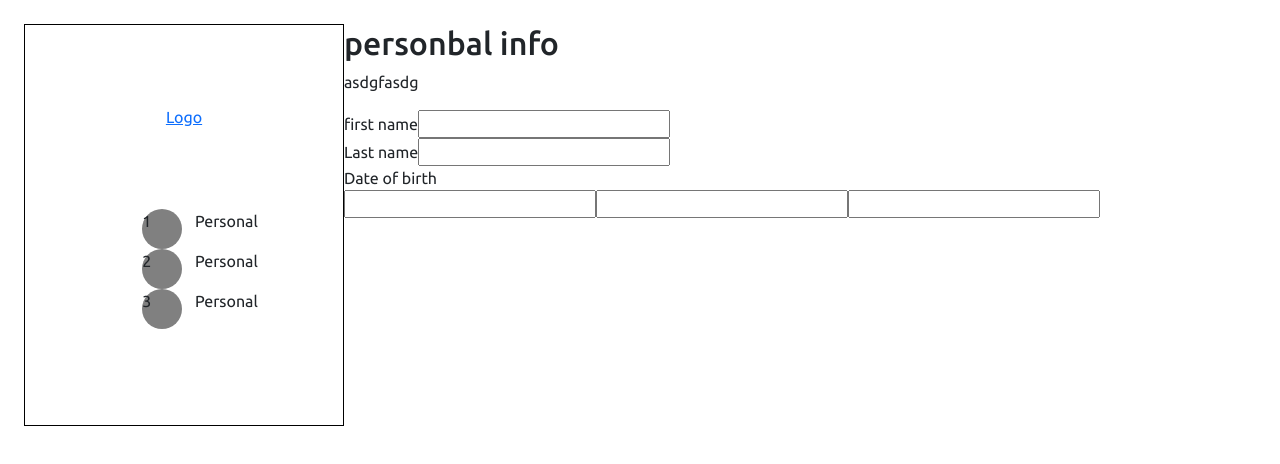
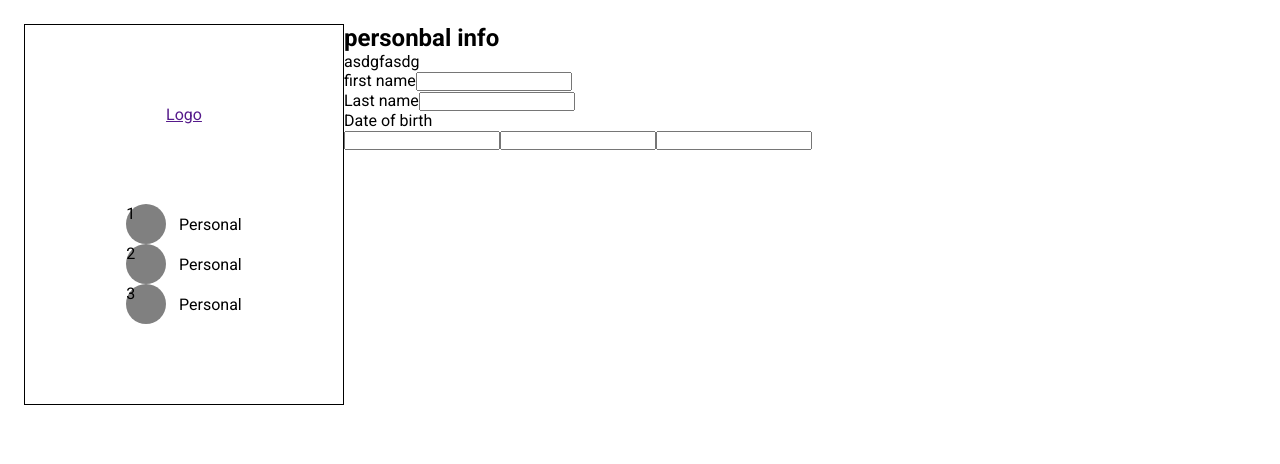
Before and after one commit to 5kydriven/alumni-tracker-system, a Vue app: page /test in a window 1280 px wide. Shown: the top 464 px of the page. Built offline with nearby package versions, Linux system fonts and the light colour scheme.

Commit message:
added roboto font link

```diff
--- a/index.html
+++ b/index.html
@@ -4,18 +4,15 @@
     <meta charset="UTF-8" />
     <link rel="icon" href="/favicon.ico" />
     <meta name="viewport" content="width=device-width, initial-scale=1.0" />
-    <link rel="preconnect" href="https://fonts.googleapis.com" />
-    <link rel="preconnect" href="https://fonts.gstatic.com" crossorigin />
-    <link
-      href="https://fonts.googleapis.com/css2?family=Ubuntu:wght@400;500;700&display=swap"
-      rel="stylesheet"
-    />
+    <link rel="preconnect" href="https://fonts.googleapis.com">
+    <link rel="preconnect" href="https://fonts.gstatic.com" crossorigin>
+    <link href="https://fonts.googleapis.com/css2?family=Roboto:ital,wght@0,100;0,300;0,400;0,500;0,700;0,900;1,100;1,300;1,400;1,500;1,700;1,900&display=swap" rel="stylesheet">
     <title>CPSU Alumni tracer</title>
-    <link
+    <!-- <link
       href="https://cdn.jsdelivr.net/npm/bootstrap@5.0.2/dist/css/bootstrap.min.css"
       rel="stylesheet"
     />
-    <script src="https://cdn.jsdelivr.net/npm/bootstrap@5.0.2/dist/js/bootstrap.bundle.min.js"></script>
+    <script src="https://cdn.jsdelivr.net/npm/bootstrap@5.0.2/dist/js/bootstrap.bundle.min.js"></script> -->
   </head>
   <body>
     <div id="app"></div>
--- a/src/App.vue
+++ b/src/App.vue
@@ -1,5 +1,5 @@
 <script setup>
-import { RouterLink, RouterView } from 'vue-router'
+import {RouterView } from 'vue-router'
 </script>
 
 <template>
--- a/src/assets/test.css
+++ b/src/assets/test.css
@@ -14,7 +14,7 @@
 
 * {
   box-sizing: border-box;
-    font-family: 'Ubuntu', sans-serif;
+  font-family: 'Roboto', sans-serif;
   padding: 0;
   margin: 0;
 }
```
Lines whose indentation alone changed are shown as unchanged.
